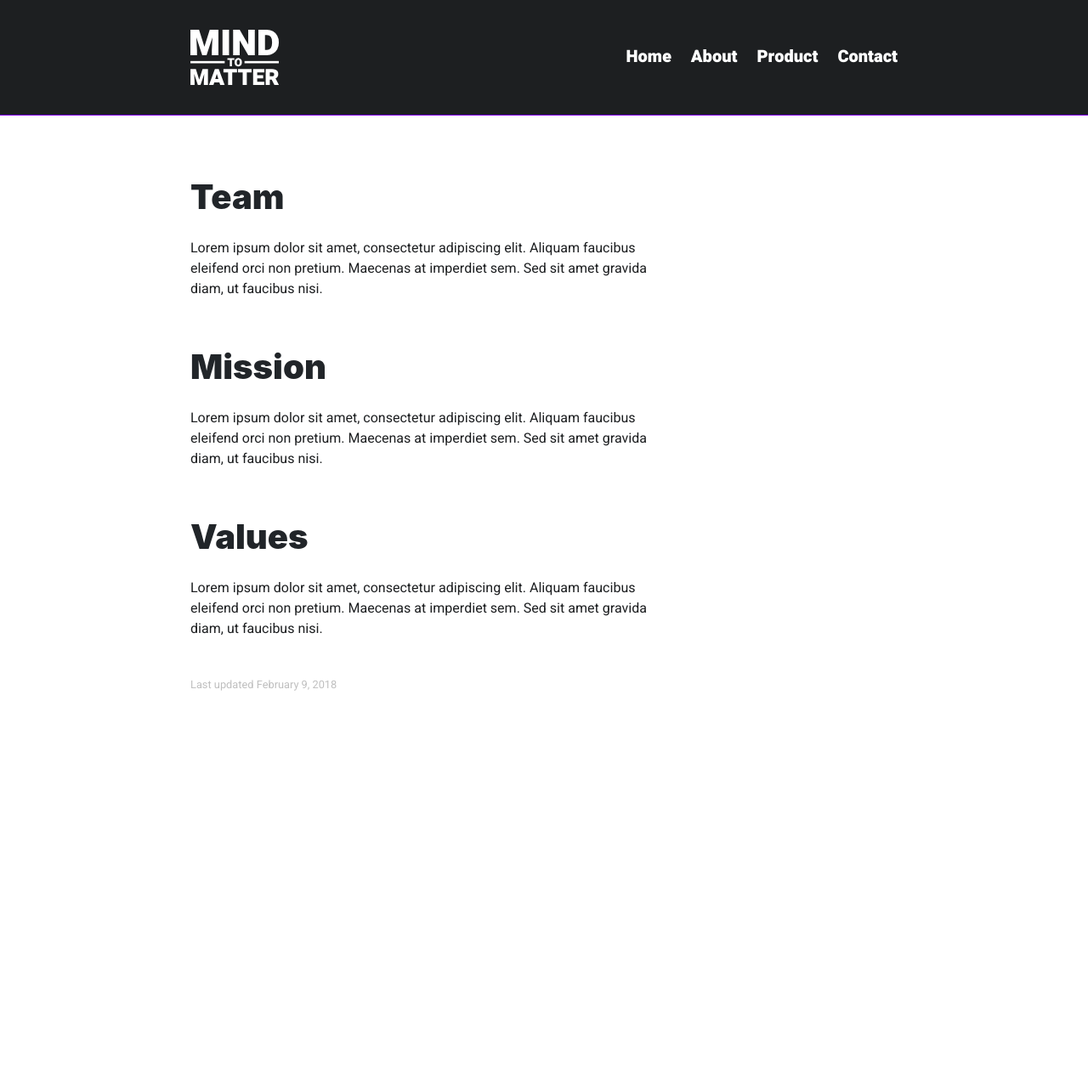
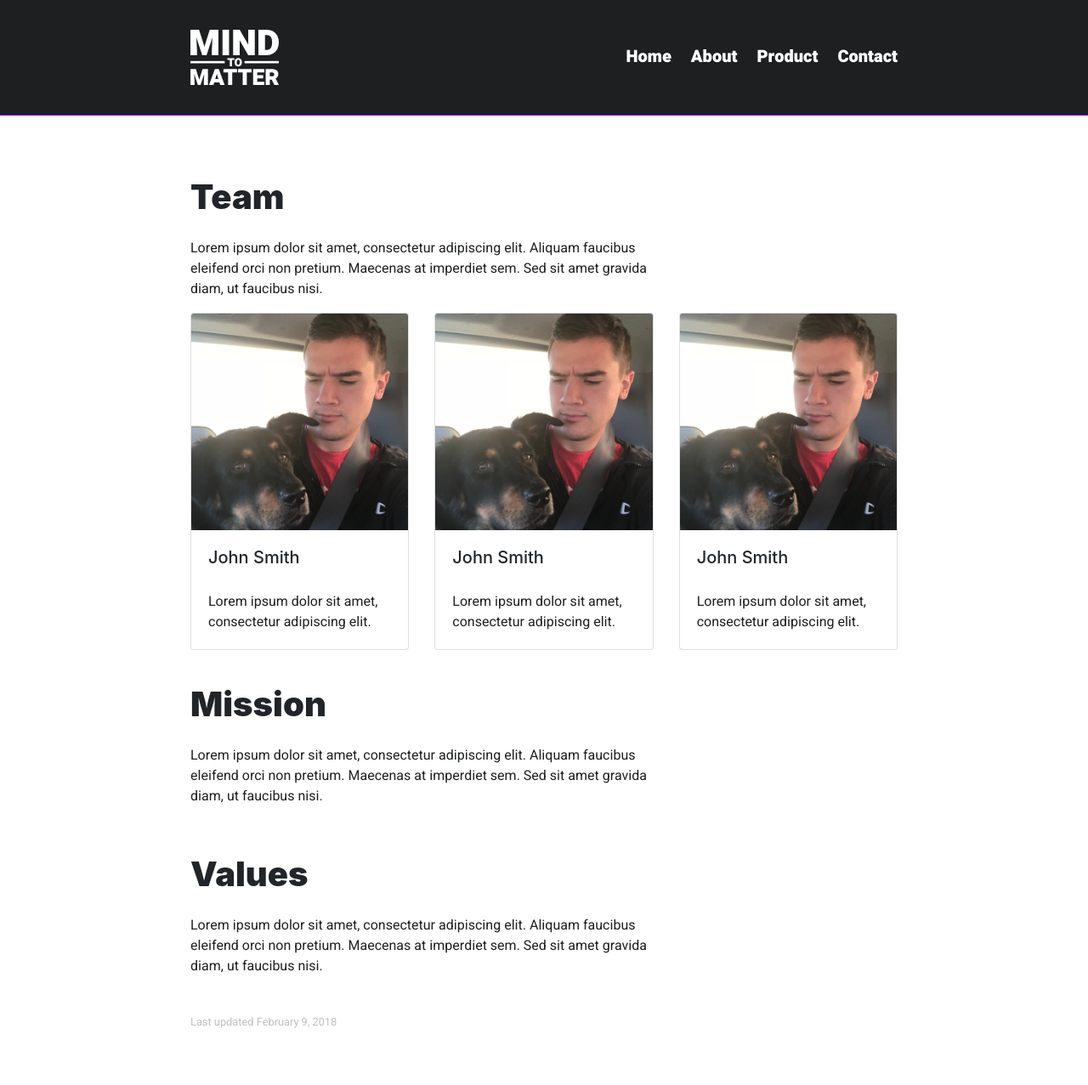
Before and after one commit to georgemblack/mind-to-matter, a Jekyll site: the page built from about.html, in a window 1280 px wide. Shown: the whole page at 85% size. Built offline with Jekyll 4.4.1, drawn with Linux system fonts in a browser that asks for light colours; before the commit the page ends 900 px from its top, so only the background shows below that.

Commit message:
Add placeholder list of team members

```diff
--- a/about.html
+++ b/about.html
@@ -7,6 +7,29 @@ permalink: /about/
 <section class="section">
     <h1>Team</h1>
     <p>Lorem ipsum dolor sit amet, consectetur adipiscing elit. Aliquam faucibus eleifend orci non pretium. Maecenas at imperdiet sem. Sed sit amet gravida diam, ut faucibus nisi.</p>
+        <div class="card-deck">
+        <div class="card" style="width: 18em;">
+            <img class="card-img-top" src="{{ site.url }}/assets/team-member-placeholder.jpg" alt="Team member placeholder">
+            <div class="card-body">
+                <h5 class="card-title">John Smith</h5>
+                <p class="card-text">Lorem ipsum dolor sit amet, consectetur adipiscing elit.</p>
+            </div>
+        </div>
+        <div class="card" style="width: 18em;">
+            <img class="card-img-top" src="{{ site.url }}/assets/team-member-placeholder.jpg" alt="Team member placeholder">
+            <div class="card-body">
+                <h5 class="card-title">John Smith</h5>
+                <p class="card-text">Lorem ipsum dolor sit amet, consectetur adipiscing elit.</p>
+            </div>
+        </div>
+        <div class="card" style="width: 18em;">
+            <img class="card-img-top" src="{{ site.url }}/assets/team-member-placeholder.jpg" alt="Team member placeholder">
+            <div class="card-body">
+                <h5 class="card-title">John Smith</h5>
+                <p class="card-text">Lorem ipsum dolor sit amet, consectetur adipiscing elit.</p>
+            </div>
+        </div>
+        </div>
     <h1>Mission</h1>
     <p>Lorem ipsum dolor sit amet, consectetur adipiscing elit. Aliquam faucibus eleifend orci non pretium. Maecenas at imperdiet sem. Sed sit amet gravida diam, ut faucibus nisi.</p>
     <h1>Values</h1>
```
Also changed, not shown: assets/team-member-placeholder.jpg (added).
